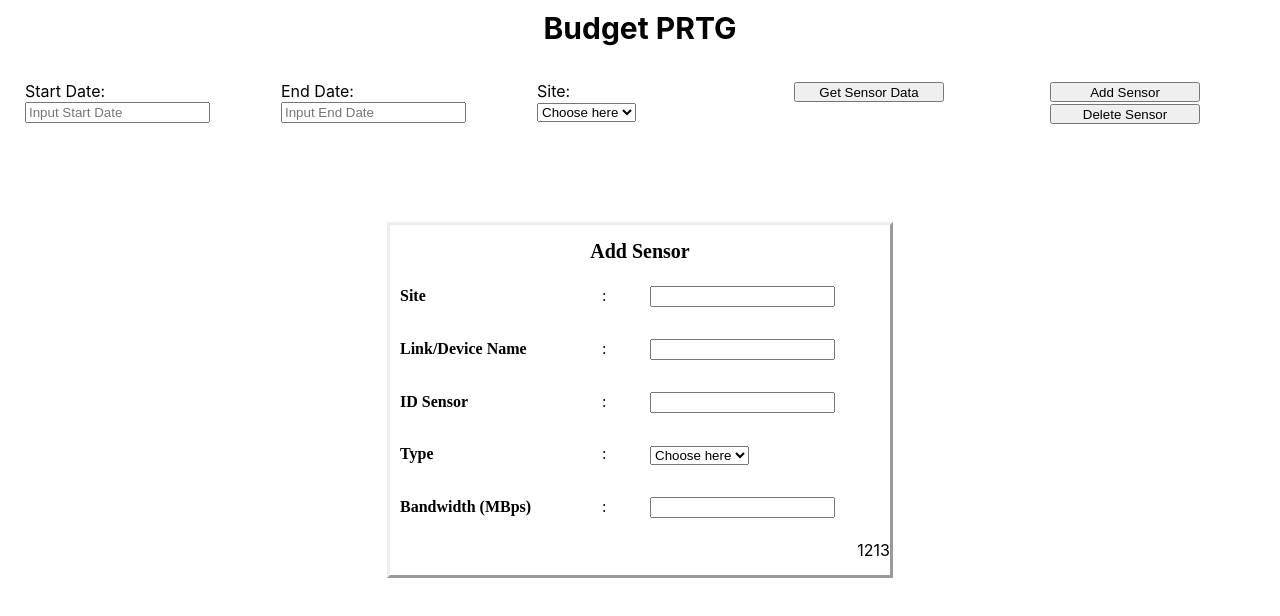
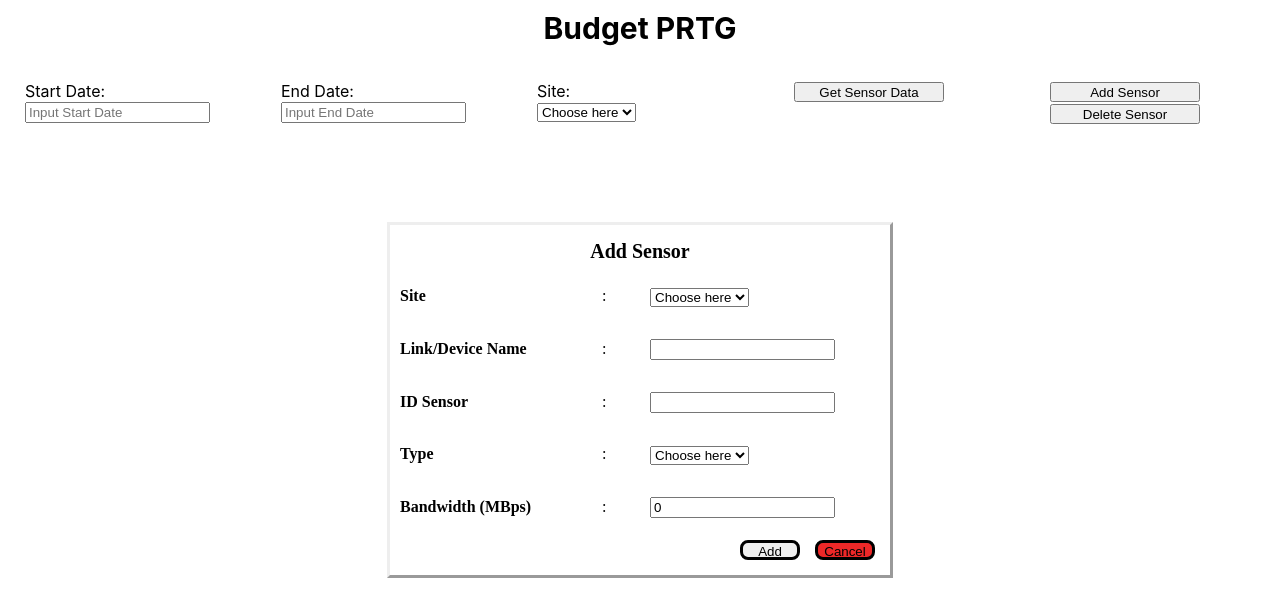
Before and after one commit to wil-irwan99/ojt-smm-fe, a React (Create React App) app: page / in a window 1280 px wide. Both pictures are taken after typing "Sample", "Sample" into the empty fields and a click on the button "Add Sensor". Shown: the top 616 px of the page. Built offline with nearby package versions, Linux system fonts and the light colour scheme; no server answers; what @react-pdf/renderer would draw is missing.

Commit message:
in progress add sensor feature

```diff
--- a/src/features/MainPage/AddSensorPopOut.css
+++ b/src/features/MainPage/AddSensorPopOut.css
@@ -51,3 +51,32 @@
     flex-direction: column;
     justify-content: left;
 }
+
+.button-add {
+    text-align: center;
+    margin-right: 15px;
+    height: 20px;
+    width: 60px;
+    border: solid #000000;
+    border-radius: 8px;
+    cursor: pointer;
+    -webkit-transition-duration: 0.4s;
+    transition-duration: 0.4s;
+}
+
+.button-cancel {
+    text-align: center;
+    margin-right: 15px;
+    height: 20px;
+    width: 60px;
+    background-color:rgba(237, 39, 39, 0.993);
+    border: solid #000000;
+    border-radius: 8px;
+    cursor: pointer;
+    -webkit-transition-duration: 0.4s;
+    transition-duration: 0.4s;
+}
+
+.button-effect:hover {
+    box-shadow: 0 12px 16px 0 rgba(0,0,0,0.24),0 17px 50px 0 rgba(0,0,0,0.19);
+  }
--- a/src/features/MainPage/AddSensorPopOut.js
+++ b/src/features/MainPage/AddSensorPopOut.js
@@ -1,6 +1,84 @@
 import "./AddSensorPopOut.css";
+import { useDeps } from "../../shared/DepContext";
+import { useState } from "react";
 
-const AddSensor = () => {
+const AddSensor = (props) => {
+
+    const {getDataService} = useDeps();
+    const [site, setSite] = useState('');
+    const [link, setLink] = useState('');
+    const [id, setId] = useState('');
+    const [type, setType] = useState('');
+    const [bandwidth, setBandwidth] = useState(0);
+    const [result, setResult] = useState('');
+
+    // useEffect(() => {
+    // }, [movies]);
+
+    const handleSite = (e) => {
+        setSite(e.target.value)
+    };
+
+    const handleLink = (e) => {
+        setLink(e.target.value)
+    };
+
+    const handleId = (e) => {
+        setId(e.target.value)
+    };
+
+    const handleType = (e) => {
+        setType(e.target.value)
+    };
+
+    const handleBandwidth = (e) => {
+        setBandwidth(e.target.value)
+    };
+
+    const handleSubmit = async () => {
+
+        var status = false
+
+        if (site !== '') {
+            if (link !== '') {
+                if (id !== '') {
+                    if (type !== ''){
+                        if (bandwidth !== null){
+                            status = true
+                        }
+                    }
+                }
+            }
+        }
+
+        if (status) {
+            console.log(site, link, id, type, bandwidth)
+            try {
+                const response = await getDataService.addSensor({
+                    site: site,
+                    link: link,
+                    id: id,
+                    type: type,
+                    bandwidth: 0, //problem di variable angka javascript
+                })
+                setResult(response.message)
+            } catch (e) {
+                alert(e.message)
+            } finally {
+                // var answer = window.confirm(result);
+                // if (answer) {
+                //     props.closeTab
+                // }
+                // else {
+                //     props.closeTab
+                // }
+                alert(result)
+            }
+        } else {
+            alert("input can't be empty")
+        }
+    };
+
 
     return (
         <div className="container">
@@ -9,28 +87,37 @@
                 <div className="text-style">Site</div>
                 <div className="symbol-style">:</div>
                 <div className="input-style">
-                    <input type="text" />
+                    <select id="site-names" value={site} onChange={handleSite}>
+                        <option value="" disabled hidden>Choose here</option>
+                        <option value="BIB">BIB</option>
+                        <option value="KIM">KIM</option>
+                        <option value="MAL">MAL</option>
+                        <option value="BSL">BSL</option>
+                        <option value="SML">SML</option>
+                        <option value="MSIG">MSIG</option>
+                        <option value="BCHO">BCHO</option>
+                    </select>
                 </div>
             </div>
             <div className="content-container">
                 <div className="text-style">Link/Device Name</div>
                 <div className="symbol-style">:</div>
                 <div className="input-style">
-                    <input type="text" />
+                    <input type="text" value={link} onChange={handleLink}/>
                 </div>
             </div>
             <div className="content-container">
                 <div className="text-style">ID Sensor</div>
                 <div className="symbol-style">:</div>
                 <div className="input-style">
-                    <input type="text" />
+                    <input type="text" value={id} onChange={handleId}/>
                 </div>
             </div>
             <div className="content-container">
                 <div className="text-style">Type</div>
                 <div className="symbol-style">:</div>
                 <div className="input-style">
-                    <select id="site-names" value={""}>
+                    <select id="types" value={type} onChange={handleType}>
                         <option value="" disabled hidden>Choose here</option>
                         <option value="internet">Internet</option>
                         <option value="intranet">Intranet</option>
@@ -43,12 +130,12 @@
                 <div className="text-style">Bandwidth (MBps)</div>
                 <div className="symbol-style">:</div>
                 <div className="input-style">
-                    <input type="number"/>
+                    <input type="number" value={bandwidth} onChange={handleBandwidth}/>
                 </div>
             </div>
             <div className="button-container">
-                <div>12</div>
-                <div>13</div>
+                <button className="button-add button-effect" onClick={handleSubmit}>Add</button>
+                <button className="button-cancel button-effect" onClick={props.closeTab}>Cancel</button>
             </div>
         </div>
     )
--- a/src/features/MainPage/MainPage.js
+++ b/src/features/MainPage/MainPage.js
@@ -74,6 +74,10 @@
 
     const handleAddButton = () => {
         setIsAddSensor(true)
+    }
+
+    const handleCloseAddSensor = () => {
+        setIsAddSensor(false)
     }
 
     const convDate = (inputDate) => {
@@ -241,7 +245,7 @@
                 </div>
             ) : <></> : <></> }
             {isLoading ? <Loading/> : <></>}
-            {isAddSensor ? <AddSensor/> : <></>}
+            {isAddSensor ? <AddSensor closeTab={handleCloseAddSensor}/> : <></>}
         </div>
     )
 }
--- a/src/services/GetDataService.js
+++ b/src/services/GetDataService.js
@@ -1,11 +1,16 @@
 export const getDataService = ({doGet, doPost}) => {
-    const addSensor = async (namaMenu) => {
+    const addSensor = async (data) => {
         try {
             return await doPost({
-                url: '/data/add',
-                data: {
-                    menuName: namaMenu
-                }
+                url: '/sensor/add',
+                // data: {
+                //     site: data.site,
+                //     link: data.link,
+                //     id: data.id,
+                //     type: data.type,
+                //     bandwidth: data.bandwidth
+                // }
+                data: data
             })
         } catch (e) {
             throw e
```
